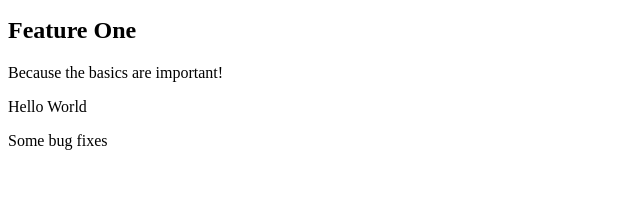
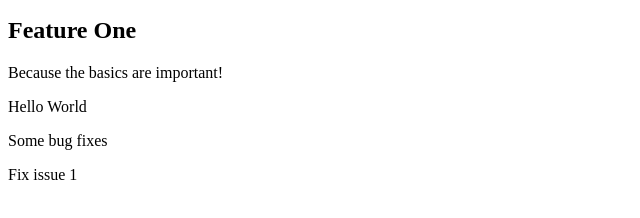
Before and after one commit to LoSiuVincent/github-action-01-start, a plain HTML site: page index.html in a window 1280 px wide. Shown: the part 50-268 px from the top of the page, without its empty margins (0-640 px from the left). Drawn offline with Linux system fonts and the light colour scheme.

Commit message:
fix: issue 1

```diff
--- a/index.html
+++ b/index.html
@@ -17,6 +17,7 @@
       <p>Because the basics are important!</p>
       <p>Hello World</p>
       <p>Some bug fixes</p>
+      <p>Fix issue 1</p>
     </section>
   </body>
 </html>
```
